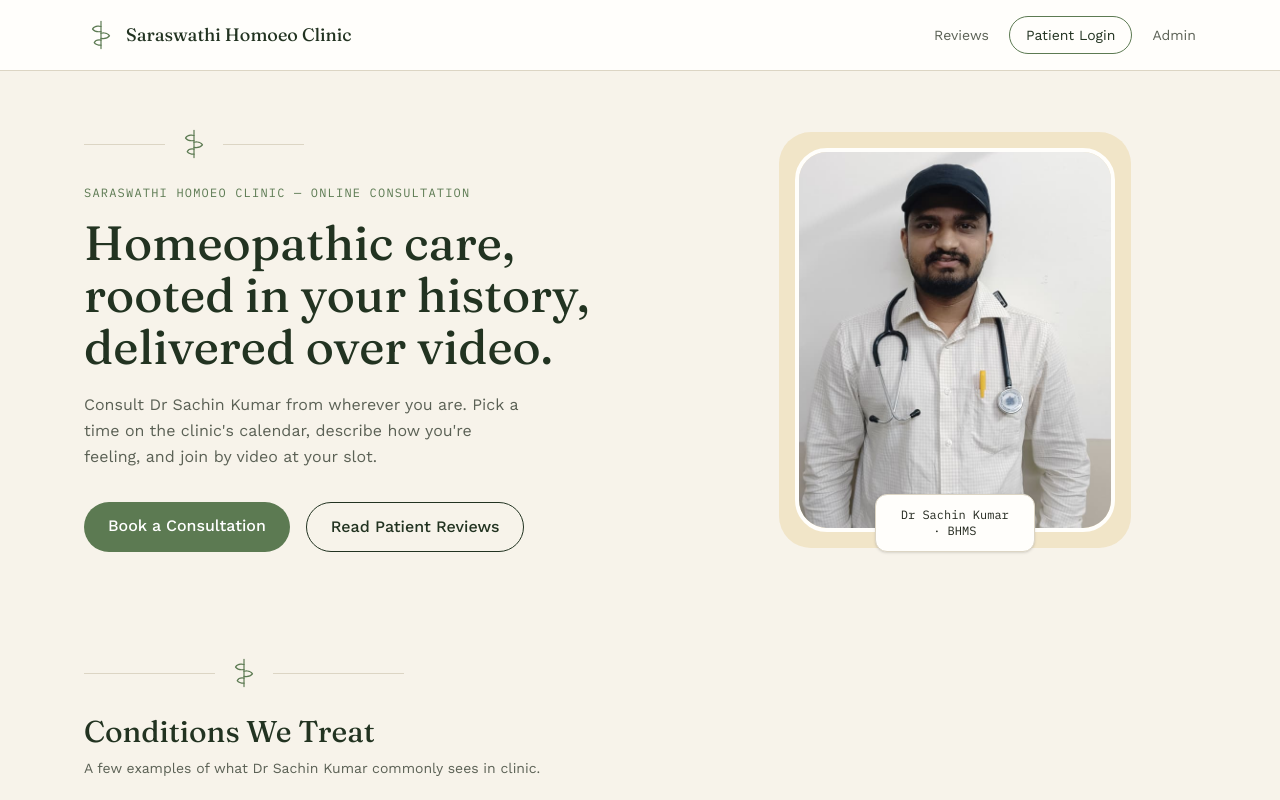
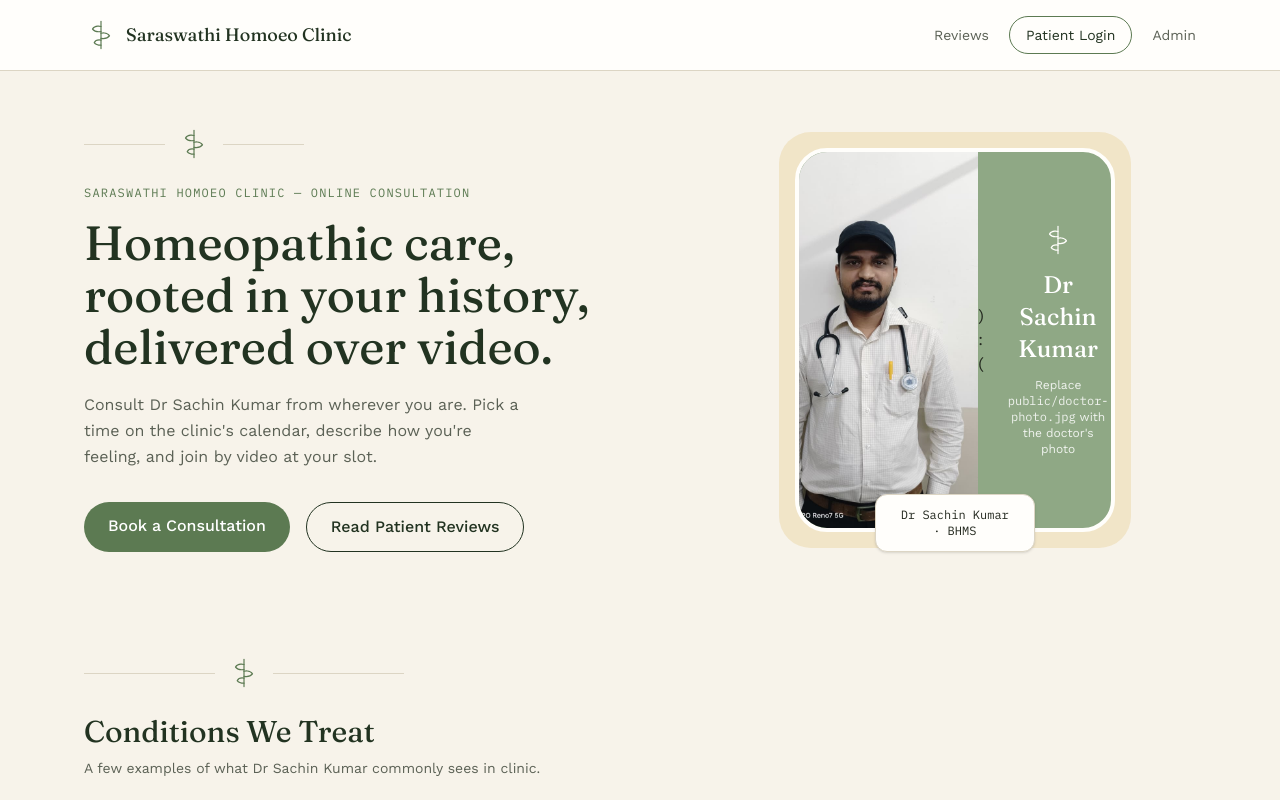
Before and after one commit to csvishnu195/Saraswathi-Homoeo-Clinic, a React (Vite) app: page / in a window 1280 px wide. Shown: the top 800 px of the page. Built offline with nearby package versions, Linux system fonts and the light colour scheme; no server answers; the database is empty.

Commit message:
Added the image code

```diff
--- a/src/components/DoctorHero.jsx
+++ b/src/components/DoctorHero.jsx
@@ -53,7 +53,6 @@ export default function DoctorHero() {
           className="w-72 h-80 sm:w-80 sm:h-96 rounded-[2rem] overflow-hidden border-4 flex items-center justify-center"
           style={{ borderColor: "var(--paper)", background: "var(--sage-light)" }}
         >
-          {!imgFailed ? (
           <img
   src="/doctor-photo.jpg"
   alt="Dr Sachin Kumar, BHMS"
```
Lines whose indentation alone changed are shown as unchanged.
